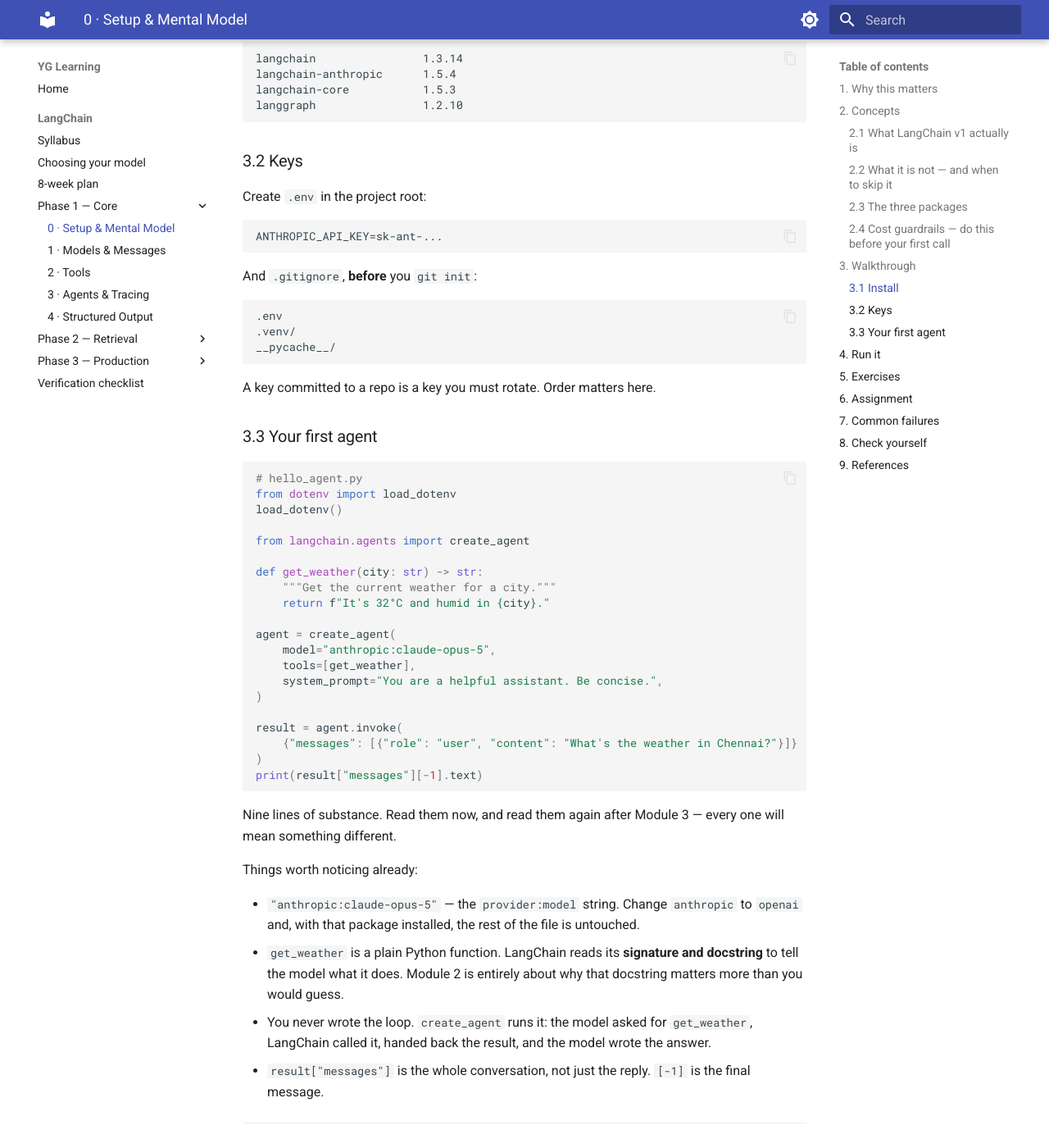
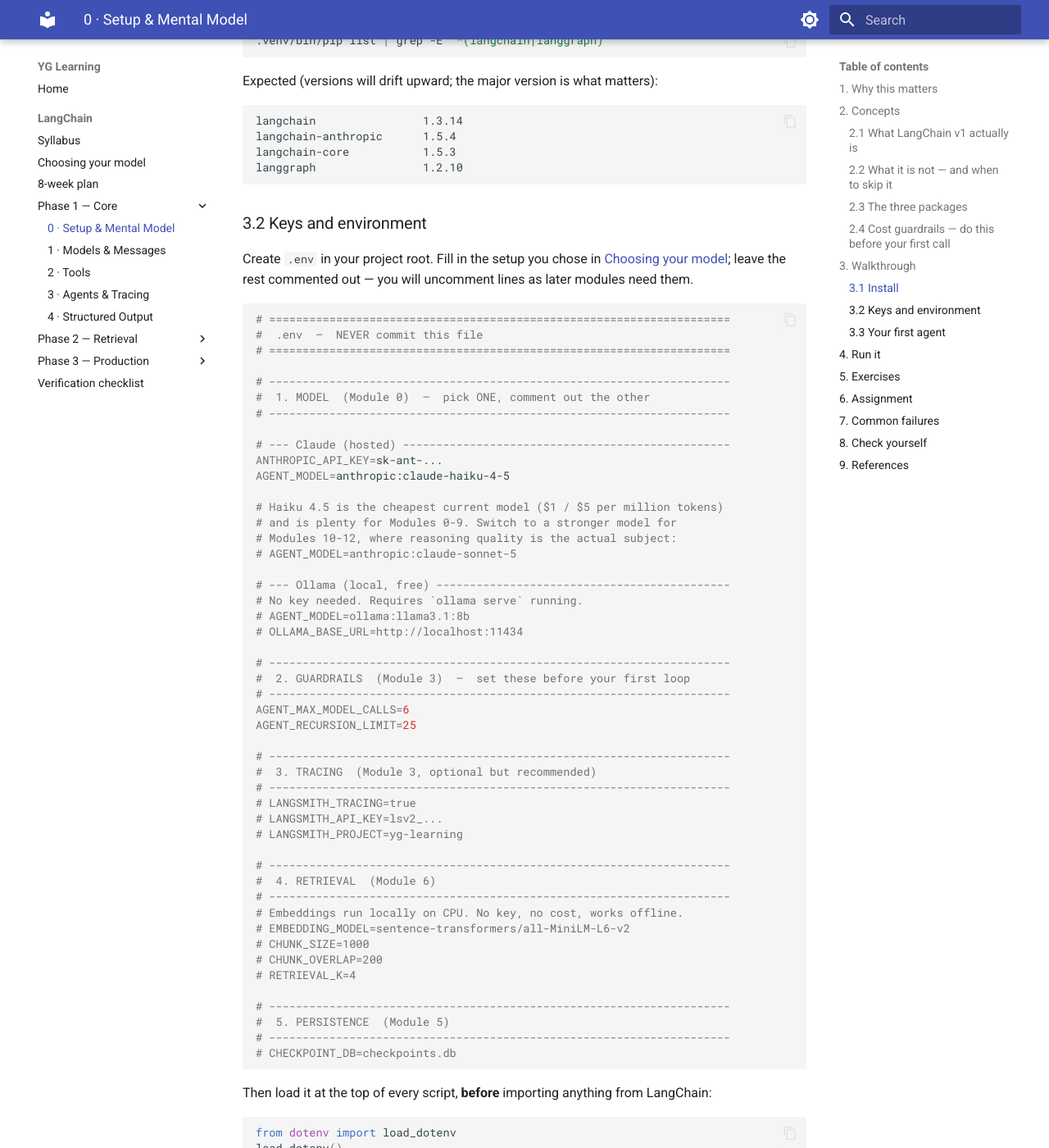
Before and after one commit to youngglobes/YG-Learning, an MkDocs documentation site: the page built from docs/langchain/langchain-000-setup-and-mental-model.md, in a window 1280 px wide and 1400 px high, scrolled down 2674 px. Shown: the whole window at 82% size. Built offline with MkDocs 1.6.1 and Material for MkDocs 9.7.7, drawn with Linux system fonts in a browser that asks for light colours; some of the changed text lies outside the part shown.

Commit message:
docs(langchain): expand Module 0 env setup, align template, correct pricing
Module 0 section 3.2 previously showed a two-line .env with only
ANTHROPIC_API_KEY. It now carries a complete, commented example covering
every variable the path uses, grouped by the module that introduces it:
model choice (Claude or Ollama, pick one), guardrails, tracing, retrieval
and persistence. Later sections are commented out so a learner uncomments
them as they go rather than meeting all of it at once.

Adds the load_dotenv() ordering note - it must run before LangChain imports,
because some libraries read the environment at import time. That ordering is
the single most common "my key works in the shell but not in the script" bug
and was not previously stated.

Aligns everything on one model and one story:

- Module 0's walkthrough, its .env, and its check-yourself answer now all use
  claude-haiku-4-5 rather than claude-opus-5. Haiku is the cheapest current
  model at $1/$5 per MTok, handles tool calling properly, and is what a
  learner should actually run for Modules 0-9
- Module 0's install step no longer assumes Claude - it installs langchain
  plus ONE provider package, matching the choice made in model-setup.md
- templates/agent-app/.env.example restructured to the same shape and order,
  so the file a learner writes by hand in Module 0 is the file they later
  find in the template

Corrects Sonnet 5 pricing from $3/$15 to $2/$10, checked live against the
models overview rather than a cached table. The whole-path estimate drops
from ~$23 to ~$15, and the cost table now shows per-MTok rates alongside the
totals so the arithmetic is checkable.

Co-Authored-By: Claude Opus 5 (1M context) <noreply@anthropic.com>

````diff
--- a/docs/langchain/langchain-000-setup-and-mental-model.md
+++ b/docs/langchain/langchain-000-setup-and-mental-model.md
@@ -37,7 +37,7 @@ Three things, and it helps to keep them separate:
 import anthropic
 client = anthropic.Anthropic()
 resp = client.messages.create(
-    model="claude-opus-5",
+    model="claude-haiku-4-5",
     max_tokens=1024,
     messages=[{"role": "user", "content": "Summarise this."}],
 )
@@ -84,7 +84,11 @@ Four habits, in order of importance:
 ```bash
 mkdir -p ~/dev/langchain-learning && cd ~/dev/langchain-learning
 python3 -m venv .venv
-.venv/bin/pip install -U langchain langchain-anthropic python-dotenv
+.venv/bin/pip install -U langchain python-dotenv
+
+# then ONE provider package, matching your choice:
+.venv/bin/pip install -U langchain-anthropic     # Claude
+# .venv/bin/pip install -U langchain-ollama      # Ollama
 ```
 
 Check what you got — if `langchain` is below 1.0, everything in this path will fail:
@@ -102,15 +106,76 @@ langchain-core           1.5.3
 langgraph                1.2.10
 ```
 
-### 3.2 Keys
+### 3.2 Keys and environment
 
-Create `.env` in the project root:
+Create `.env` in your project root. Fill in the setup you chose in
+[Choosing your model](./model-setup.md); leave the rest commented out — you
+will uncomment lines as later modules need them.
 
-```
+```bash
+# =====================================================================
+#  .env  —  NEVER commit this file
+# =====================================================================
+
+# ---------------------------------------------------------------------
+#  1. MODEL  (Module 0)  —  pick ONE, comment out the other
+# ---------------------------------------------------------------------
+
+# --- Claude (hosted) -------------------------------------------------
 ANTHROPIC_API_KEY=sk-ant-...
+AGENT_MODEL=anthropic:claude-haiku-4-5
+
+# Haiku 4.5 is the cheapest current model ($1 / $5 per million tokens)
+# and is plenty for Modules 0-9. Switch to a stronger model for
+# Modules 10-12, where reasoning quality is the actual subject:
+# AGENT_MODEL=anthropic:claude-sonnet-5
+
+# --- Ollama (local, free) --------------------------------------------
+# No key needed. Requires `ollama serve` running.
+# AGENT_MODEL=ollama:llama3.1:8b
+# OLLAMA_BASE_URL=http://localhost:11434
+
+# ---------------------------------------------------------------------
+#  2. GUARDRAILS  (Module 3)  —  set these before your first loop
+# ---------------------------------------------------------------------
+AGENT_MAX_MODEL_CALLS=6
+AGENT_RECURSION_LIMIT=25
+
+# ---------------------------------------------------------------------
+#  3. TRACING  (Module 3, optional but recommended)
+# ---------------------------------------------------------------------
+# LANGSMITH_TRACING=true
+# LANGSMITH_API_KEY=lsv2_...
+# LANGSMITH_PROJECT=yg-learning
+
+# ---------------------------------------------------------------------
+#  4. RETRIEVAL  (Module 6)
+# ---------------------------------------------------------------------
+# Embeddings run locally on CPU. No key, no cost, works offline.
+# EMBEDDING_MODEL=sentence-transformers/all-MiniLM-L6-v2
+# CHUNK_SIZE=1000
+# CHUNK_OVERLAP=200
+# RETRIEVAL_K=4
+
+# ---------------------------------------------------------------------
+#  5. PERSISTENCE  (Module 5)
+# ---------------------------------------------------------------------
+# CHECKPOINT_DB=checkpoints.db
 ```
 
-And `.gitignore`, **before** you `git init`:
+Then load it at the top of every script, **before** importing anything from
+LangChain:
+
+```python
+from dotenv import load_dotenv
+load_dotenv()
+```
+
+Order matters: `load_dotenv()` sets the variables in the process, and some
+libraries read them at import time. Calling it after your imports is the
+single most common "my key works in the shell but not in the script" bug.
+
+Now `.gitignore`, **before** you `git init`:
 
 ```
 .env
@@ -118,7 +183,12 @@ And `.gitignore`, **before** you `git init`:
 __pycache__/
 ```
 
-A key committed to a repo is a key you must rotate. Order matters here.
+A key committed to a repository is a key you must rotate — and it stays in the
+git history even after you delete the file. Write `.gitignore` first.
+
+> The same variables, in the same shape, are in
+> `templates/agent-app/.env.example` in this repository. From Module 2 onward
+> you will clone that template rather than writing this by hand.
 
 ### 3.3 Your first agent
 
@@ -134,7 +204,7 @@ def get_weather(city: str) -> str:
     return f"It's 32°C and humid in {city}."
 
 agent = create_agent(
-    model="anthropic:claude-opus-5",
+    model="anthropic:claude-haiku-4-5",   # matches AGENT_MODEL in your .env
     tools=[get_weather],
     system_prompt="You are a helpful assistant. Be concise.",
 )
@@ -149,7 +219,7 @@ Nine lines of substance. Read them now, and read them again after Module 3 — e
 
 Things worth noticing already:
 
-- `"anthropic:claude-opus-5"` — the `provider:model` string. Change `anthropic` to `openai` and, with that package installed, the rest of the file is untouched.
+- `"anthropic:claude-haiku-4-5"` — the `provider:model` string. Change `anthropic` to `openai` and, with that package installed, the rest of the file is untouched.
 - `get_weather` is a plain Python function. LangChain reads its **signature and docstring** to tell the model what it does. Module 2 is entirely about why that docstring matters more than you would guess.
 - You never wrote the loop. `create_agent` runs it: the model asked for `get_weather`, LangChain called it, handed back the result, and the model wrote the answer.
 - `result["messages"]` is the whole conversation, not just the reply. `[-1]` is the final message.
@@ -217,7 +287,7 @@ The spend limit is not busywork. You are about to write loops that call a paid A
 2. **You need to summarise a document with one model call. LangChain or the SDK?**
    The SDK. No agent loop, no retrieval, no orchestration — the framework earns nothing here.
 
-3. **What does `"anthropic:claude-opus-5"` mean, and why is it a string rather than an import?**
+3. **What does `"anthropic:claude-haiku-4-5"` mean, and why is it a string rather than an import?**
    `provider:model`. As a string it is configuration, so the provider can change without touching code.
 
 4. **How does the model know what `get_weather` does?**
````
Also changed, not shown: docs/langchain/model-setup.md (+7 -7 lines), 1 other file.
